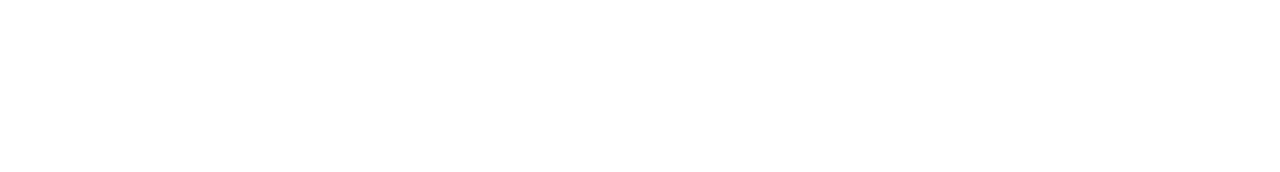
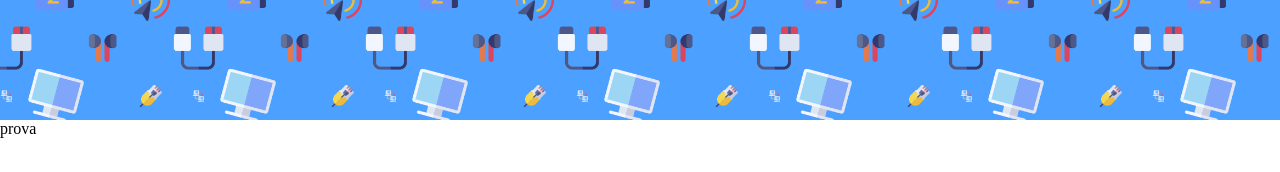
Before and after one commit to jacoposergio/html-css-booleaner, a plain HTML site: page index.html in a window 1280 px wide. Drawn offline with Linux system fonts and the light colour scheme.

Commit message:
barra in alto iniziata

```diff
--- a/css/index.css
+++ b/css/index.css
@@ -1,3 +1,17 @@
-body{
-    color: green;
+/* RESET */
+* {
+    margin: 0;
+    padding: 0;
+    box-sizing: border-box;
 }
+
+/* Header */
+.headerbackground{
+        background-image: url("../img/pattern.png");
+        background-repeat: repeat;
+        background-color: hsl(212deg 100% 65%);
+    background-size: 30%;
+    background-position: 100%;
+    height: 120px;
+       }
+}
--- a/index.html
+++ b/index.html
@@ -9,7 +9,9 @@
 </head>
 <body>
     <header>
+        <div class="headerbackground"></div>
         <!-- logo superiore -->
+        prova
     </header>
     <main>
          <!-- titolo,foto e articolo -->
```
